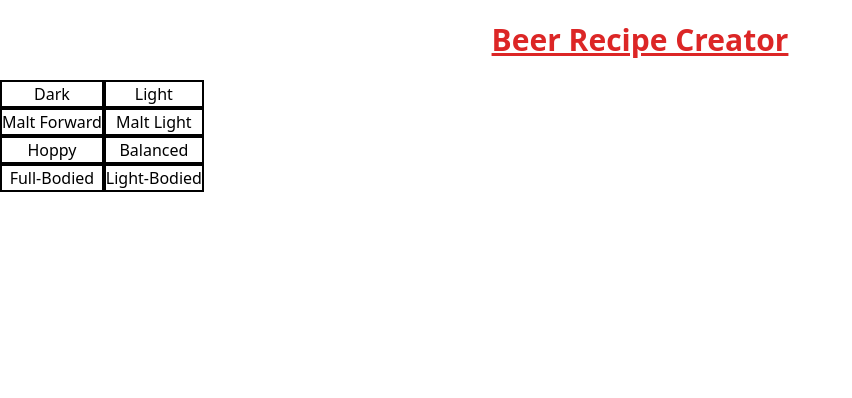
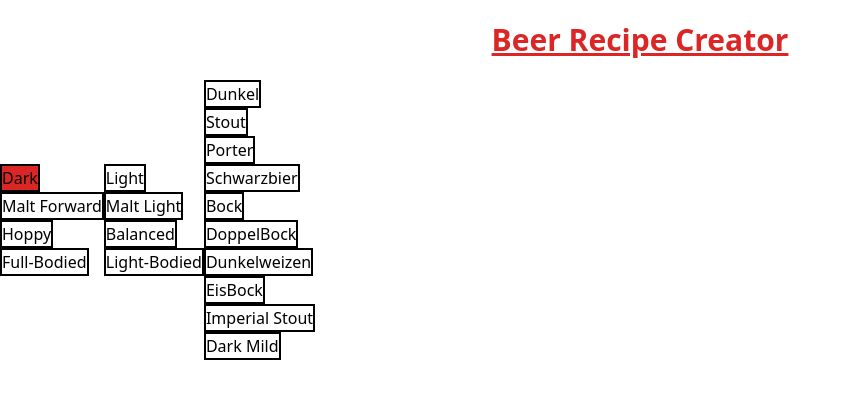
Before and after one commit to joehannis/beer-recipe-builder, a React (Vite) app: page / in a window 1280 px wide. Both pictures are taken after a click on the button "Dark". Shown: the top 398 px of the page, without its empty margins (0-852 px from the left). Built offline with nearby package versions, Linux system fonts and the light colour scheme.

Commit message:
feature: added logic for choice of dark or light beer

```diff
--- a/src/App.tsx
+++ b/src/App.tsx
@@ -1,6 +1,20 @@
-import Selector from './components/selector';
+import { useState } from 'react';
+
+import Selector from './components/Selector';
+import beerListLight from './components/beerListLight';
+import beerListDark from './components/beerListDark';
 
 function App() {
+  const [beerList, setBeerList] = useState<string[]>([]);
+
+  const beerListHander = (beerListArray: string[]) => () => {
+    if (beerListArray === beerList) {
+      setBeerList([]);
+    } else {
+      setBeerList(beerListArray);
+    }
+  };
+
   return (
     // Main App Container
     <div className='size-full flex-col '>
@@ -9,35 +23,48 @@ function App() {
         Beer Recipe Creator
       </h1>
       {/* Body */}
+      <div>
         <div className='flex flex-row items-center justify-start'>
           {/* Malt character 1 */}
           <div className='flex flex-col'>
-          <div className='flex justify-center rounded-none border-2 border-solid border-black'>
+            <div onClick={beerListHander(beerListDark)}>
               <Selector name='Dark' />
             </div>
-          <div className='flex justify-center rounded-none border-2 border-solid border-black'>
+            <div>
               <Selector name='Malt Forward' />
             </div>
-          <div className='flex justify-center rounded-none border-2 border-solid border-black'>
+            <div>
               <Selector name='Hoppy' />
             </div>
-          <div className='flex justify-center rounded-none border-2 border-solid border-black'>
+            <div>
               <Selector name='Full-Bodied' />
             </div>
           </div>
           {/* Malt character 2 */}
           <div className='flex flex-col'>
-          <div className='flex justify-center rounded-none border-2 border-solid border-black'>
+            <div onClick={beerListHander(beerListLight)}>
               <Selector name='Light' />
             </div>
-          <div className='flex justify-center rounded-none border-2 border-solid border-black'>
+            <div>
               <Selector name='Malt Light' />
             </div>
-          <div className='flex justify-center rounded-none border-2 border-solid border-black'>
+            <div>
               <Selector name='Balanced' />
             </div>
-          <div className='flex justify-center rounded-none border-2 border-solid border-black'>
+            <div>
               <Selector name='Light-Bodied' />
+            </div>
+          </div>
+
+          <div className='flex flex-row items-center'>
+            {/* Possible Styles */}
+            <div className='flex flex-col'>
+              {beerList.map((beer) => (
+                <div key={beer}>
+                  <Selector name={beer} />
+                </div>
+              ))}
+            </div>
           </div>
         </div>
       </div>
--- /dev/null
+++ b/src/components/beerListDark.tsx
@@ -0,0 +1,14 @@
+const beerListDark = [
+  'Dunkel',
+  'Stout',
+  'Porter',
+  'Schwarzbier',
+  'Bock',
+  'DoppelBock',
+  'Dunkelweizen',
+  'EisBock',
+  'Imperial Stout',
+  'Dark Mild',
+];
+
+export default beerListDark;
--- /dev/null
+++ b/src/components/beerListLight.tsx
@@ -0,0 +1,26 @@
+const beerListLight = [
+  'Helles',
+  'Kolsch',
+  'Witbier',
+  'Wheatbeer',
+  'APA',
+  'IPA',
+  'Lager',
+  'Bitter',
+  'Berliner Weisse',
+  'Brown Ale',
+  'Eisbock',
+  'Flanders Red Ale',
+  'Fruit Beer',
+  'Gose',
+  'Hefeweizen',
+  'Irish Red Ale',
+  'Kellerbier',
+  'Lambic',
+  'Mild Ale',
+  'Rye Beer',
+  'Vienna Lager',
+  'Pilsner',
+];
+
+export default beerListLight;
--- a/src/components/selector.tsx
+++ b/src/components/selector.tsx
@@ -1,11 +1,20 @@
 import React from 'react';
+import { useState } from 'react';
 
 interface SelectorProps {
   name: string;
 }
 
 const Selector: React.FC<SelectorProps> = ({ name }) => {
-  return <button>{name}</button>;
+  const [selected, setSelected] = useState(false);
+  return (
+    <button
+      onClick={() => setSelected(!selected)}
+      className={`flex justify-center rounded-none border-2 border-solid border-black ${selected ? 'bg-red-600 hover:bg-white hover:text-red-600' : 'bg-white hover:bg-red-600 hover:text-white'}`}
+    >
+      {name}
+    </button>
+  );
 };
 
 export default Selector;
--- a/tailwind.config.js
+++ b/tailwind.config.js
@@ -2,7 +2,9 @@
 export default {
   content: ['./index.html', './src/**/*.{js,ts,jsx,tsx}'],
   theme: {
-    extend: {},
+    extend: {
+      backgroundColor: ['active'],
+    },
   },
   plugins: [],
 };
```
Lines whose indentation alone changed are shown as unchanged.
